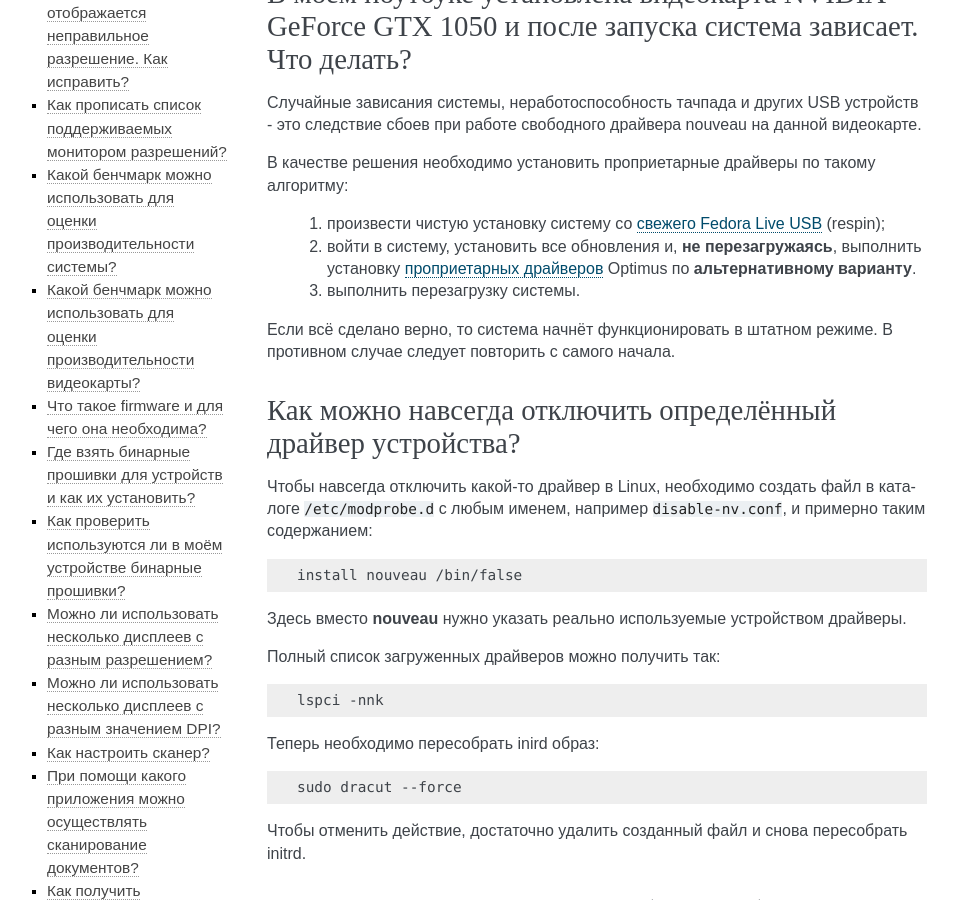
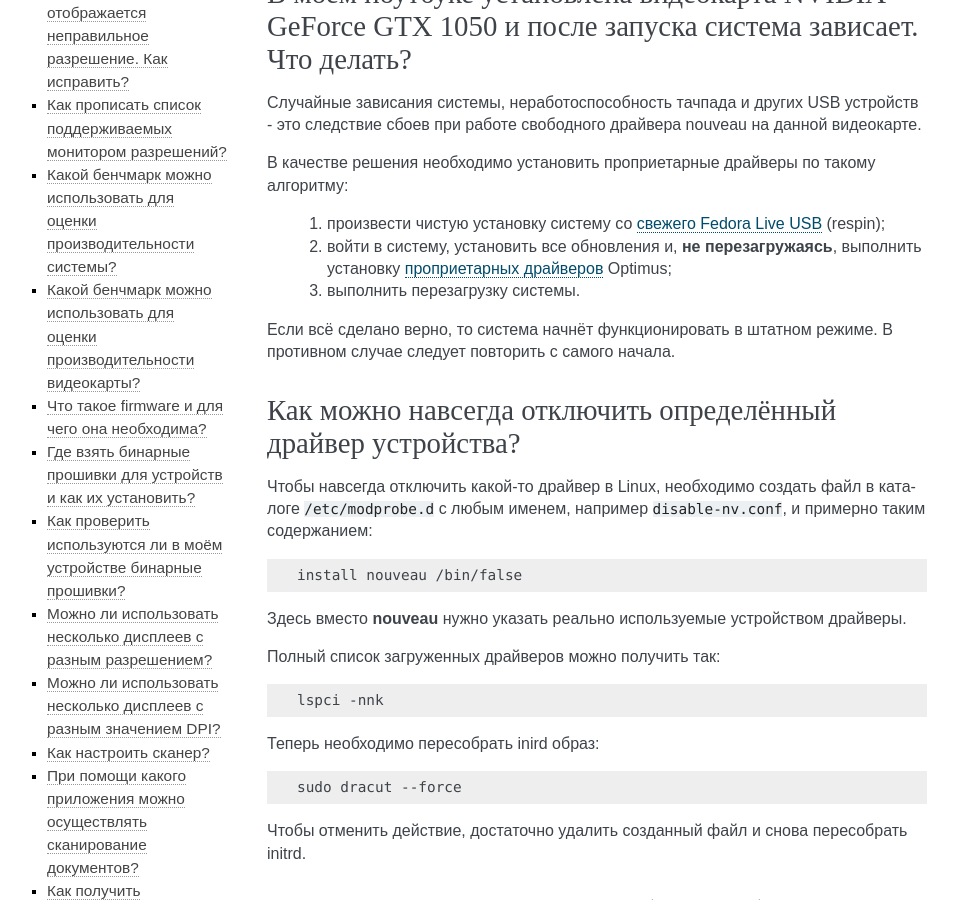
Before and after one commit to RussianFedora/FAQ, a Sphinx documentation site: the page built from source/hardware.rst, in a window 1280 px wide and 900 px high, scrolled down 1609 px. Shown: the whole window, without its empty margins (153-1111 px from the left). Built offline with Sphinx 7.4.7, drawn with Linux system fonts in a browser that asks for light colours.

Commit message:
Removed alternative variant of Optimus installation.

```diff
--- a/source/hardware.rst
+++ b/source/hardware.rst
@@ -97,7 +97,7 @@
 В качестве решения необходимо установить проприетарные драйверы по такому алгоритму:
 
  1. произвести чистую установку систему со :ref:`свежего Fedora Live USB <download>` (respin);
- 2. войти в систему, установить все обновления и, **не перезагружаясь**, выполнить установку :ref:`проприетарных драйверов <nvidia-drivers>` Optimus по **альтернативному варианту**.
+ 2. войти в систему, установить все обновления и, **не перезагружаясь**, выполнить установку :ref:`проприетарных драйверов <nvidia-drivers>` Optimus;
  3. выполнить перезагрузку системы.
 
 Если всё сделано верно, то система начнёт функционировать в штатном режиме. В противном случае следует повторить с самого начала.
```
